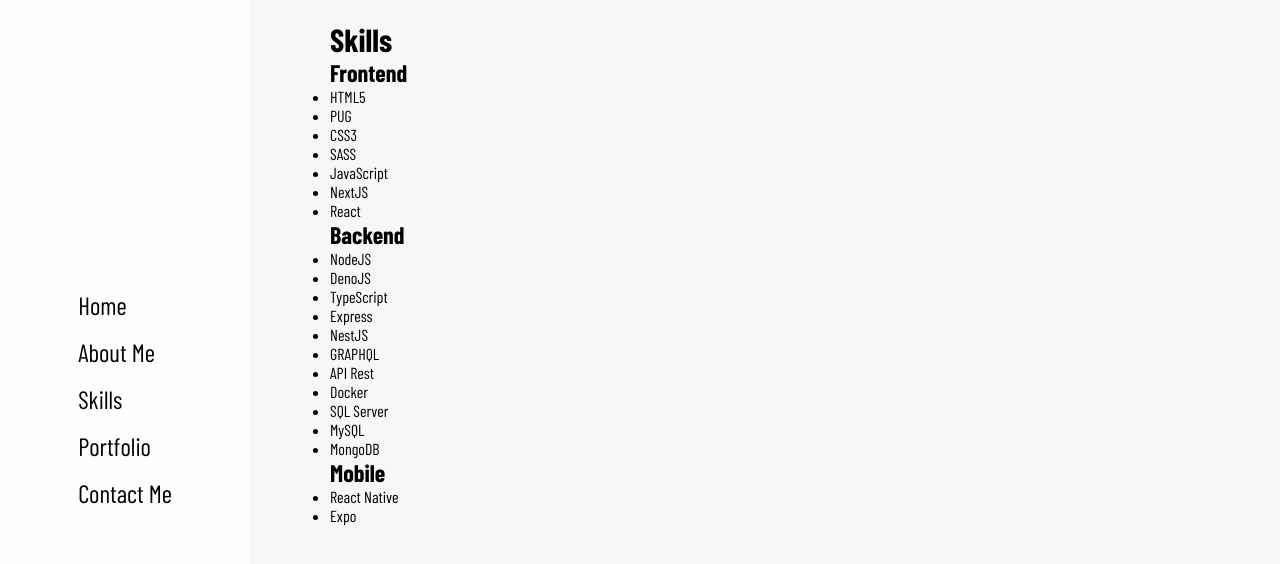
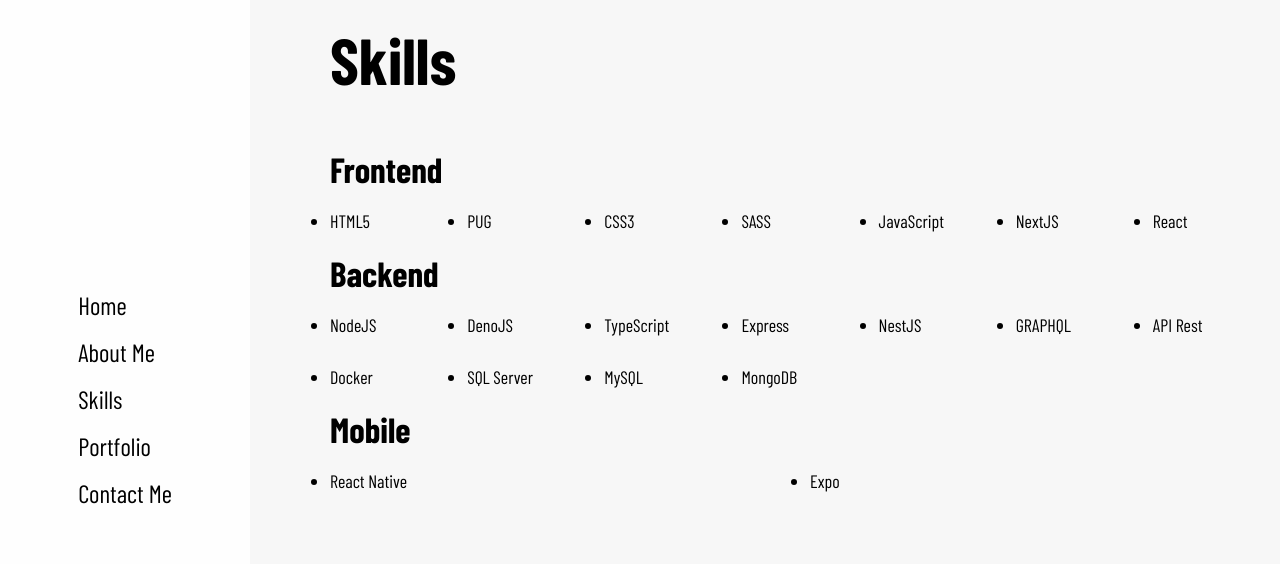
Before and after one commit to jadenaxel/portfolioc, a React (Vite) app: page /skills in a window 1280 px wide. Shown: the top 564 px of the page. Built offline with nearby package versions, Linux system fonts and the light colour scheme; a web font is replaced by a local one.

Commit message:
Portfolio done

```diff
--- a/src/Pages/About.tsx
+++ b/src/Pages/About.tsx
@@ -28,25 +28,23 @@
                     <div className="about-desc">
                         <p>
                             Hi, my name is Yonderi Diaz. I am a Full-Stack
-                            developer with 2 years of experience in the field.
+                            Developer with 4 years of experience in the field.
                         </p>
                         <p>
                             During my career, I have acquired a wide range of
                             skills in backend and frontend technologies such as
-                            Node.js, JavaScript, Express, React, React Native,
-                            Next.js, and Docker.
+                            Node.js, JavaScript, etc...
                         </p>
                         <p>
                             I also have experience working with a variety of
-                            database engines such as SQL Server, MySQL, and
-                            MongoDB. I have worked on both individual and team
+                            database engines such as SQL Server, MySQL, MongoDB and PostgreSQL. I have worked on both individual and team
                             projects and have had the opportunity to develop
                             applications for external clients or companies on a
                             freelance basis.
                         </p>
                         <p>
                             I consider myself a highly skilled professional and
-                            am always looking for new challenges and
+                            I'm always looking for new challenges and
                             opportunities to continue learning and improving my
                             skills.
                         </p>
--- a/src/Pages/Contact.tsx
+++ b/src/Pages/Contact.tsx
@@ -26,12 +26,22 @@
                 <div className="contact">
                     <h1>Contact</h1>
                     <div className="contact_content">
-                        <p>Tel: 829-450-5297</p>
-                        <p>Email: jondydiaz@hotmail.com</p>
                         <p>
-                            GitHub:{" "}
+                            <span>Tel:</span> 829-450-5297
+                        </p>
+                        <p>
+                            <span>Email:</span> jondydiaz@hotmail.com
+                        </p>
+                        <p>
+                            <span>GitHub:</span>
                             <a href="//github.com/jadenaxel">
                                 github.com/jadenaxel
+                            </a>
+                        </p>
+                        <p>
+                            <span>LinkedIn:</span>
+                            <a href="//www.linkedin.com/in/jadenaxel/">
+                                jadenaxel
                             </a>
                         </p>
                     </div>
--- a/src/Pages/Skills.tsx
+++ b/src/Pages/Skills.tsx
@@ -26,7 +26,7 @@
                 <div className="skills">
                     <h1>Skills</h1>
 
-                    <div>
+                    <div className="skills-frontend">
                         <h2>Frontend</h2>
                         <ul>
                             <li>HTML5</li>
@@ -38,7 +38,7 @@
                             <li>React</li>
                         </ul>
                     </div>
-                    <div>
+                    <div className="skills-backend">
                         <h2>Backend</h2>
                         <ul>
                             <li>NodeJS</li>
@@ -54,7 +54,7 @@
                             <li>MongoDB</li>
                         </ul>
                     </div>
-                    <div>
+                    <div className="skills-mobile">
                         <h2>Mobile</h2>
                         <ul>
                             <li>React Native</li>
--- a/src/styles/Contact.scss
+++ b/src/styles/Contact.scss
@@ -2,4 +2,18 @@
 
 .contact {
     margin-left: 40px;
+    h1 {
+        font-size: clamp(100%, 65px, 70px);
+        margin-bottom: 50px;
+    }
+    &_content{
+        p{
+            font-size: clamp(100%, 20px, 25px);
+            margin-bottom: 10px;
+            span{
+                font-weight: bold;
+                margin-right: 5px;
+            }
+        }
+    }
 }
--- a/src/styles/Skills.scss
+++ b/src/styles/Skills.scss
@@ -1,5 +1,27 @@
 @import "main.scss";
 
-.skills{
+.skills {
     margin-left: 60px;
+    h1 {
+        font-size: clamp(100%, 65px, 70px);
+        margin-bottom: 50px;
+    }
+
+    &-frontend,
+    &-backend,
+    &-mobile {
+        margin-bottom: 20px;
+        h2 {
+            font-size: clamp(100%, 35px, 40px);
+            margin-bottom: 20px;
+        }
+        ul {
+            display: grid;
+            grid-template-columns: repeat(auto-fit, minmax(100px, 1fr));
+            gap: 30px;
+            li {
+                font-size: clamp(100%, 18px, 20px);
+            }
+        }
+    }
 }
```
